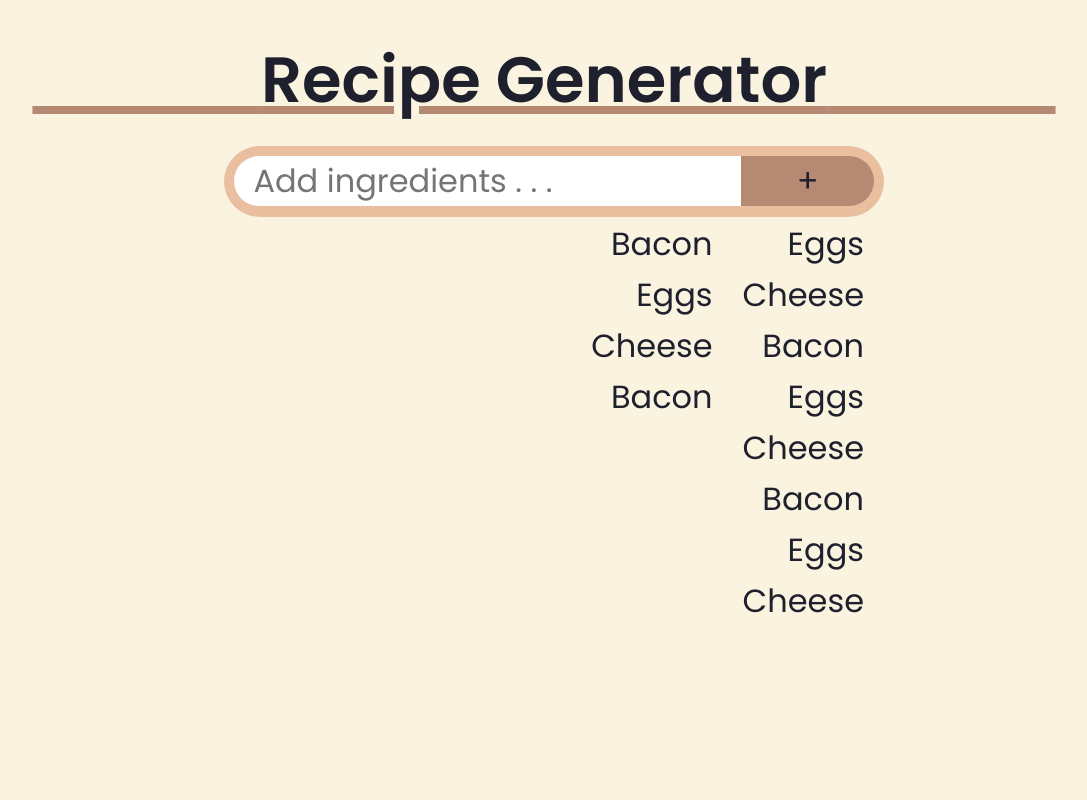
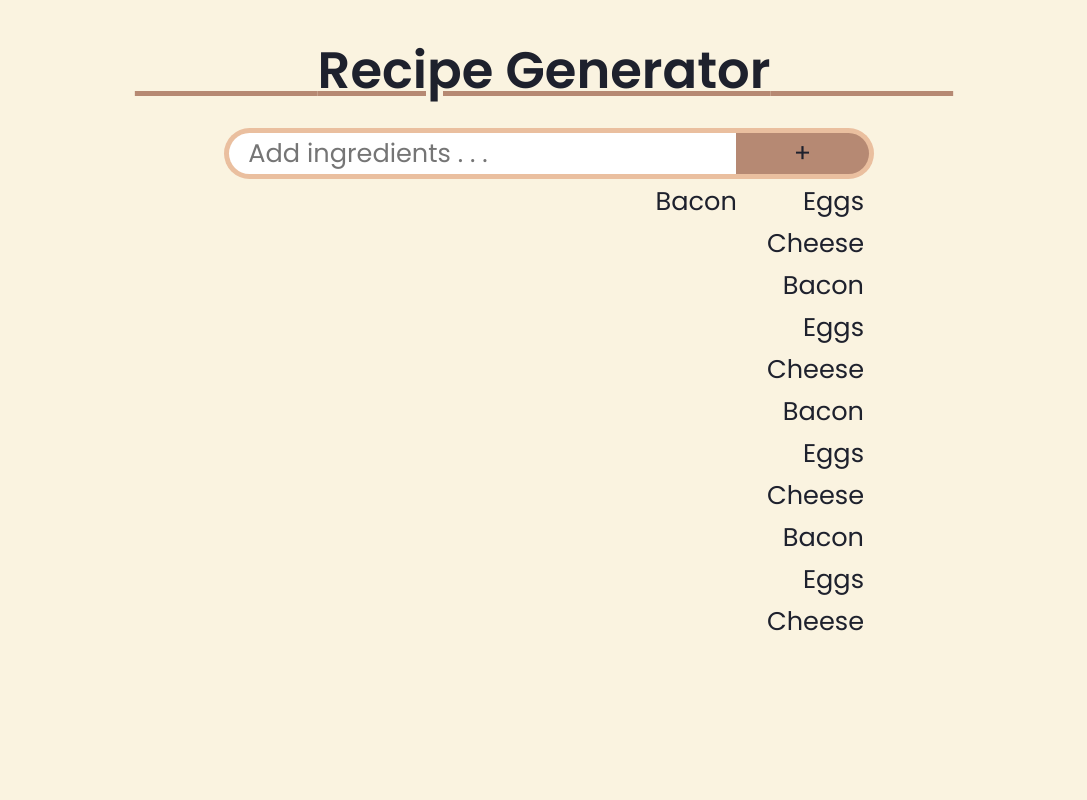
Before and after one commit to ericanderson85/RecipeGenerator, a Flask app: page / in a window 1280 px wide. Shown: the whole page, without its empty margins (96-1183 px from the left). Run offline with Flask 3, Linux system fonts and the light colour scheme.

Commit message:
Tweaked borders, made everything a little smaller

```diff
--- a/static/styles.css
+++ b/static/styles.css
@@ -1,4 +1,11 @@
 @import url('https://fonts.googleapis.com/css2?family=Poppins:wght@300;400;600&display=swap');
+
+:root {
+    --cream: #FAF3E0;
+    --light-brown: #EABF9F;
+    --dark-brown: #B68973;
+    --black: #1E212D;
+}
 
 * {
     font-family: 'Poppins', sans-serif;
@@ -8,8 +15,8 @@
 
 body,
 html {
-    height: 90%;
-    background-color: #FAF3E0;
+    height: 100%;
+    background-color: var(--cream);
     display: flex;
     flex-direction: column;
 }
@@ -17,12 +24,12 @@ html {
 .title {
     display: block;
     text-align: center;
-    font-size: 5vw;
-    color: #1E212D;
+    font-size: 4vw;
+    color: var(--black);
     font-weight: 600;
     text-decoration: underline;
-    text-decoration-color: #B68973;
-    text-decoration-thickness: 0.6vw;
+    text-decoration-color: var(--dark-brown);
+    text-decoration-thickness: 0.4vw;
     padding: 2.5vw 0px 1.5vw;
 }
 
@@ -36,8 +43,8 @@ u:before {
     display: flex;
     width: 50%;
     margin-left: 25%;
-    background-color: #EABF9F;
-    padding: 0.8vw;
+    background-color: var(--light-brown);
+    padding: 0.4vw;
     border-radius: 40px;
 }
 
@@ -45,8 +52,8 @@ u:before {
 .button {
     border: none;
     box-sizing: border-box;
-    font-size: 2.5vw;
-    color: #1E212D;
+    font-size: 2vw;
+    color: var(--black);
 }
 
 .text-box {
@@ -61,12 +68,13 @@ u:before {
     width: 21%;
     border-top-right-radius: 40px;
     border-bottom-right-radius: 40px;
-    background-color: #B68973;
+    background-color: var(--dark-brown);
 }
 
 .ingredients {
     width: 50%;
-    height: 70%;
+    height: 60%;
+    min-height: 20vw;
     margin-left: 25%;
     display: flex;
     justify-content: flex-start;
@@ -78,7 +86,7 @@ u:before {
 
 .ingredient {
     text-align: end;
-    font-size: 2.5vw;
-    color: #1E212D;
+    font-size: 2vw;
+    color: var(--black);
     padding: 3px 0px 0px 30px;
 }
```
